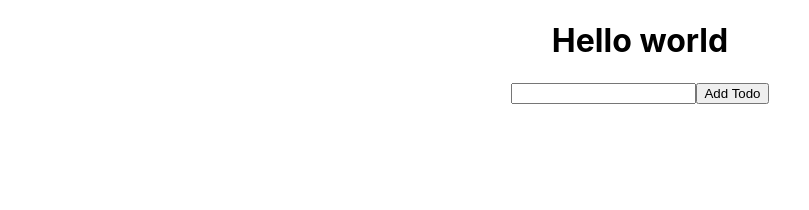
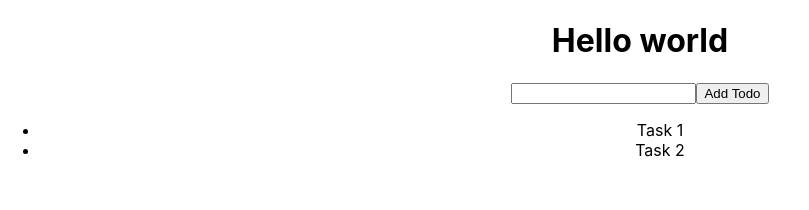
Before and after one commit to zeusdeep/react-todo-app, a React (Create React App) app: page / in a window 1280 px wide. Shown: the top 210 px of the page, without its empty margins (0-809 px from the left). Built offline with nearby package versions, Linux system fonts and the light colour scheme.

Commit message:
useState react hook

```diff
--- a/src/App.js
+++ b/src/App.js
@@ -1,12 +1,23 @@
-import React from 'react';
+import React, { useState } from 'react';
 import './App.css';
 
 function App() {
+  const [todos, setTodos] = useState(['Task 1', 'Task 2']);
+
+
   return (
     <div className="App">
       <h1>Hello world</h1>
       <input />
+
       <button> Add Todo </button>
+
+      <ul>
+        { todos.map(todo => (
+          <li> {todo} </li>
+          )
+        ) }
+      </ul>
     </div>
   );
 }
```
